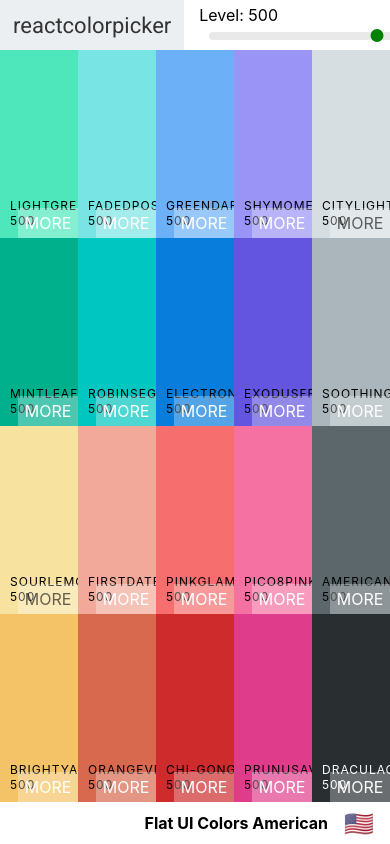
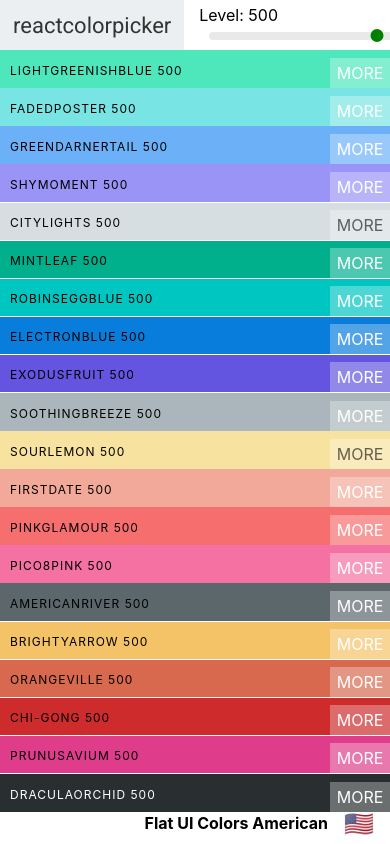
Before and after one commit to Sairoden/colors-app, a React (Create React App) app: page /palette/flat-ui-colors-american in a window 390 px wide. Shown: the top 844 px of the page. Built offline with nearby package versions, Linux system fonts and the light colour scheme.

Commit message:
Add responsive helper and style ColorBox

```diff
--- a/src/styles/ColorBoxStyles.js
+++ b/src/styles/ColorBoxStyles.js
@@ -1,4 +1,5 @@
 import chroma from "chroma-js";
+import sizes from "./sizes";
 
 export default {
   colorBox: {
@@ -8,9 +9,21 @@ export default {
     display: "inline-block",
     position: "relative",
     cursor: "pointer",
-    marginBottom: "-4px",
+    marginBottom: "-3.5px",
     "&:hover button": {
       opacity: 1,
+    },
+    [sizes.down("lg")]: {
+      width: "25%",
+      height: props => (props.showingFullPalette ? "20%" : "50%"),
+    },
+    [sizes.down("md")]: {
+      width: "50%",
+      height: props => (props.showingFullPalette ? "10%" : "50%"),
+    },
+    [sizes.down("xs")]: {
+      width: "100%",
+      height: props => (props.showingFullPalette ? "5%" : "10%"),
     },
   },
 
--- /dev/null
+++ b/src/styles/sizes.js
@@ -0,0 +1,14 @@
+export default {
+  up() {},
+
+  down(size) {
+    const sizes = {
+      xs: "575.98px",
+      sm: "767.98px",
+      md: "991.98px",
+      lg: "1199.98px",
+    };
+
+    return `@media (max-width: ${sizes[size]})`;
+  },
+};
```
